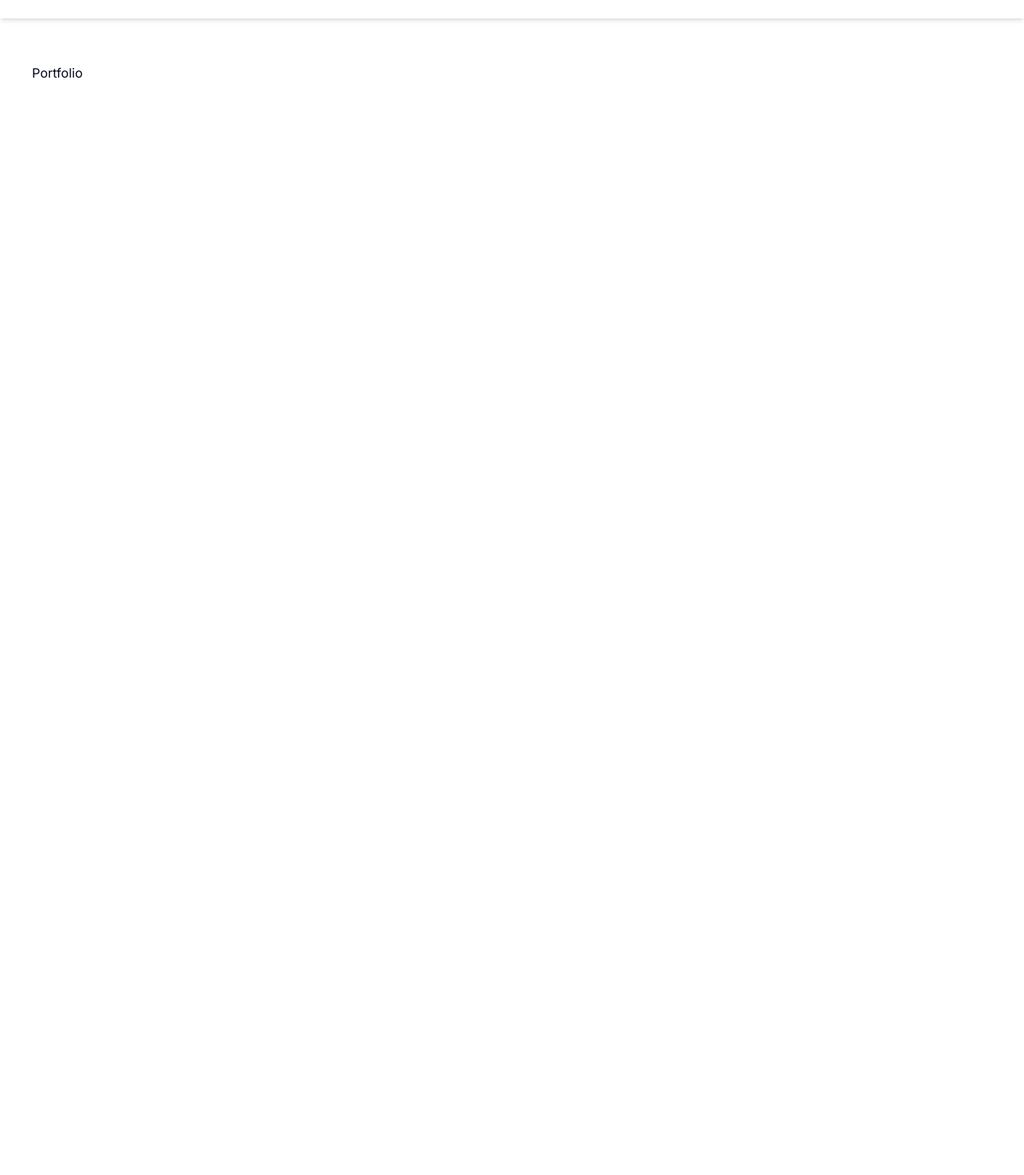
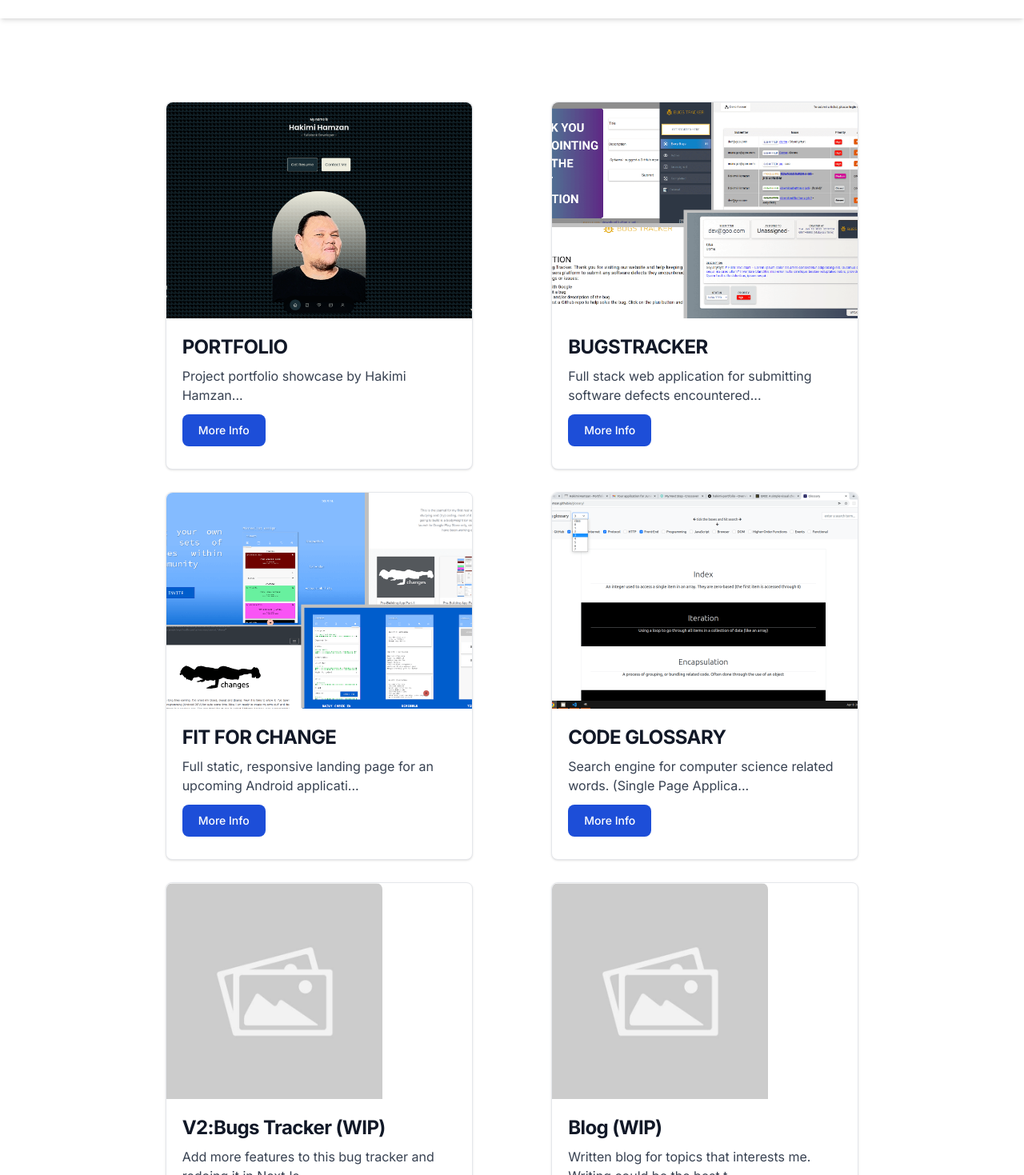
Before and after one commit to hakimihamzan/v2-portfolio, a Next.js app: page /portfolio in a window 1280 px wide. Shown: the part 41-1510 px from the top of the page at 80% size. Before the commit the page ends 800 px from the top, so only its background shows below. Built offline with nearby package versions, Linux system fonts and the light colour scheme.

Commit message:
- import data.js from old portfolio - refactor portfolio page

```diff
--- /dev/null
+++ b/src/data.js
@@ -0,0 +1,124 @@
+const data = {
+    portfolio: {
+        title: 'PORTFOLIO',
+        url: '',
+        codeUrl: 'https://github.com/hakimihamzan/react-portfolio',
+        heading: 'Project portfolio showcase by Hakimi Hamzan',
+        date: 'APR2022',
+        responsive: true,
+        snap: '/pf.png',
+        notePoint: [
+            'Built with ReactJS, HTML, CSS, MUI.',
+            'Website contain a showcase of projects, provides contact form and ways to get in touch with me.',
+        ],
+        techStack: [
+        ],
+        designInspired: [
+            {
+                url: 'https://www.youtube.com/watch?v=G-Cr00UYokU&t=841s',
+                creator: 'Egator',
+                title: 'React Portfolio'
+            },
+        ]
+    },
+
+    bugstracking: {
+        title: 'BUGSTRACKER',
+        url: 'https://hakimihamzan.github.io/bug-tracker/',
+        codeUrl: 'https://github.com/hakimihamzan/bug-tracker',
+        heading: 'Full stack web application for submitting software defects encountered by users.',
+        date: 'SEPT2021',
+        responsive: false,
+        snap: '/bt.png',
+        notePoint: [
+            'Built with JavaScript, HTML, CSS, Firebase and GitHub API.',
+            'Firebase (Firestore) is used as a database for storing details of each bug.',
+            'Implemented Google Authentication & Authorization for separation of roles.',
+            'Implemented Demo Account for Developer and Manager'
+        ],
+        techStack: [
+        ],
+        designInspired: [
+            {
+                url: 'https://coderthemes.com/hyper/creative/layouts-vertical.html',
+                creator: 'CoderTheme',
+                title: 'Hyper-V Bootstrap Framework'
+            },
+            {
+                url: 'https://dribbble.com/shots/6398590-DoneDone-2-Mailbox-Home?showSimilarShots=true&_=1630390033997#',
+                creator: 'PixelMatters',
+                title: 'DoneDone 2'
+            },
+        ]
+    },
+
+    fitforchange: {
+        title: 'FIT FOR CHANGE',
+        url: 'https://hakimihamzan.github.io/Changes_Web/',
+        codeUrl: 'https://github.com/hakimihamzan/Changes_Web',
+        heading: 'Full static, responsive landing page for an upcoming Android application.',
+        date: 'APR2021',
+        responsive: true,
+        snap: '/ff.png',
+        notePoint: [
+            'Built with HTML, CSS, Bootstrap and Firebase.',
+            'Firebase (Firestore) is used as a database for storing name/email details of interested users.',
+        ],
+        techStack: [
+        ],
+        designInspired: []
+    },
+
+    codingglossary: {
+        title: 'CODE GLOSSARY',
+        url: 'https://hakimihamzan.github.io/glossary/',
+        codeUrl: 'https://github.com/hakimihamzan/glossary',
+        heading: 'Search engine for computer science related words. (Single Page Application)',
+        date: 'AUG2021',
+        responsive: true,
+        snap: '/cg.png',
+        notePoint: [
+            'Built with HTML, CSS, Bootstrap and JavaScript',
+            "JavaScript is used to update the page based on user's interaction",
+        ],
+        techStack: [
+        ],
+        designInspired: []
+    },
+
+    bugstrackingV2: {
+        title: 'V2:Bugs Tracker (WIP)',
+        url: '/',
+        codeUrl: '/',
+        heading: 'Add more features to this bug tracker and redoing it in NextJs.',
+        date: '2024',
+        responsive: true,
+        snap: '/placeholder.jpg',
+        notePoint: [
+            'Built with HTML, CSS, Bootstrap and JavaScript',
+            "JavaScript is used to update the page based on user's interaction",
+        ],
+        techStack: [
+        ],
+        designInspired: []
+    },
+
+    blog: {
+        title: 'Blog (WIP)',
+        url: '/',
+        codeUrl: '/',
+        heading: 'Written blog for topics that interests me. Writing could be the best to others what you know!',
+        date: '2024',
+        responsive: true,
+        snap: '/placeholder.jpg',
+        notePoint: [
+            'Built with HTML, CSS, Bootstrap and JavaScript',
+            "JavaScript is used to update the page based on user's interaction",
+        ],
+        techStack: [
+        ],
+        designInspired: []
+    },
+}
+
+export default data
--- /dev/null
+++ b/src/pages/portfolio.jsx
@@ -0,0 +1,33 @@
+import Image from "next/image"
+import data from '../data'
+
+export default function Portfolio() {
+    const projectNames = Object.keys(data);
+    return (
+        <div className="flex flex-wrap justify-evenly gap-7 m-5 md:mt-12 md:m-2 lg:mx-8 xl:mx-24 2xl:mx-36">
+            {projectNames.map((name, index) =>
+            (
+                <div className="max-w-sm fade-in bg-white border border-gray-200 rounded-lg shadow flex flex-col" key={index}>
+                    <Image
+                        className="rounded-t-lg"
+                        style={{
+                            height: '270px',
+                            objectFit: 'cover',
+                            width: 'min-content'
+                        }}
+                        src={data[name].snap}
+                        width={900}
+                        height={400}
+                        alt={data[name].title}
+                    />
+                    <div className="p-5">
+                        <h5 className="mb-2 text-2xl font-bold tracking-tight text-gray-900">{data[name].title}</h5>
+                        <p className="mb-3 font-normal text-gray-700">{data[name].heading.substring(0, 70)}...</p>
+
+                        <button type="button" className="text-white bg-blue-700 hover:bg-blue-800 focus:ring-4 focus:ring-blue-300 font-medium rounded-lg text-sm px-5 py-2.5 me-2 mb-2 focus:outline-none">More Info</button>
+                    </div>
+                </div>
+            ))}
+        </div>
+    )
+}
--- a/src/pages/portfolio.tsx
+++ /dev/null
@@ -1,9 +0,0 @@
-import Image from "next/image"
-
-export default function Portfolio() {
-  return (
-    <div>
-      Portfolio
-    </div>
-  )
-}
--- a/tailwind.config.ts
+++ b/tailwind.config.ts
@@ -7,6 +7,7 @@ const config = {
     './components/**/*.{ts,tsx}',
     './app/**/*.{ts,tsx}',
     './src/**/*.{ts,tsx}',
+    './src/**/*.{js,jsx}',
 	],
   prefix: "",
   theme: {
```
